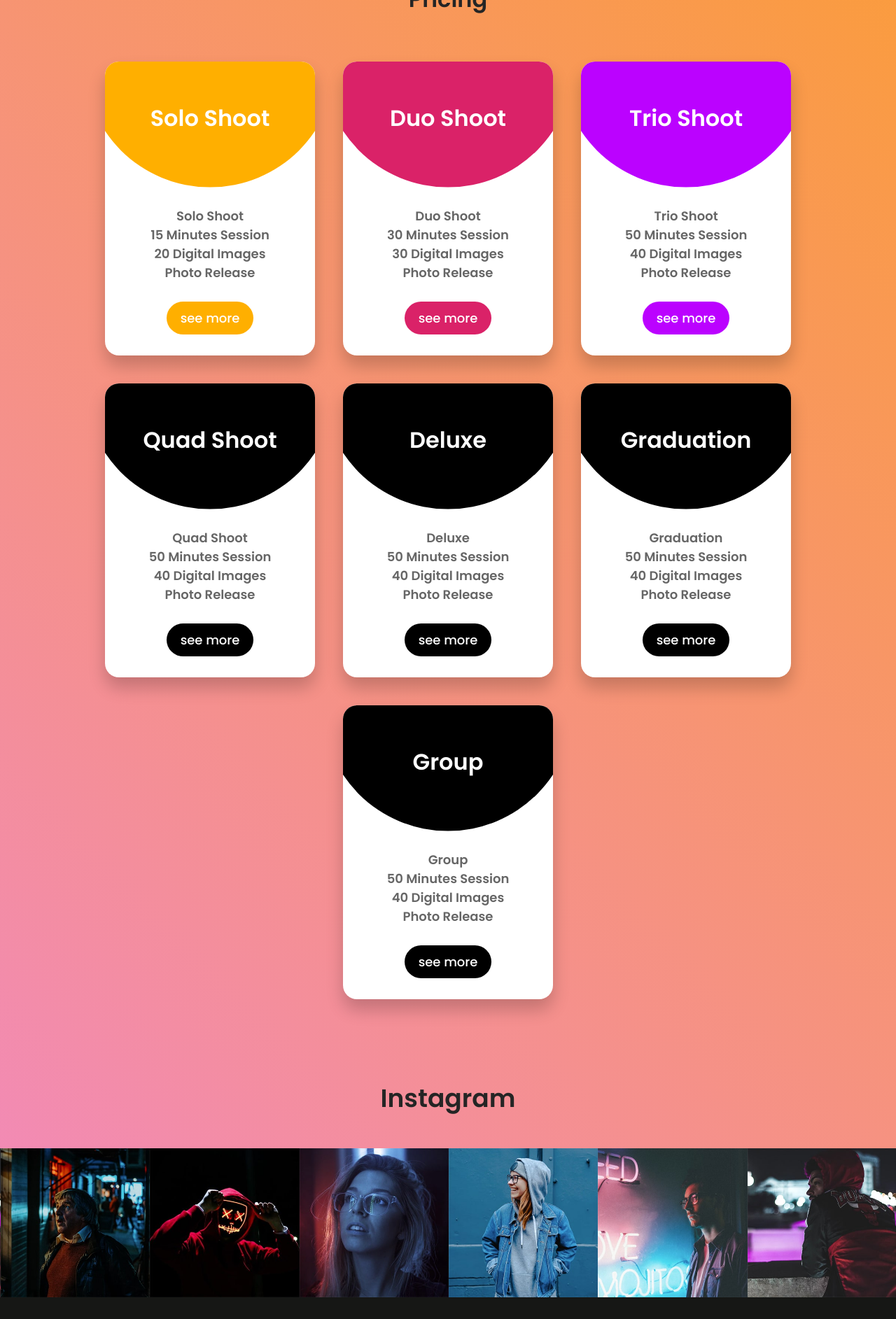
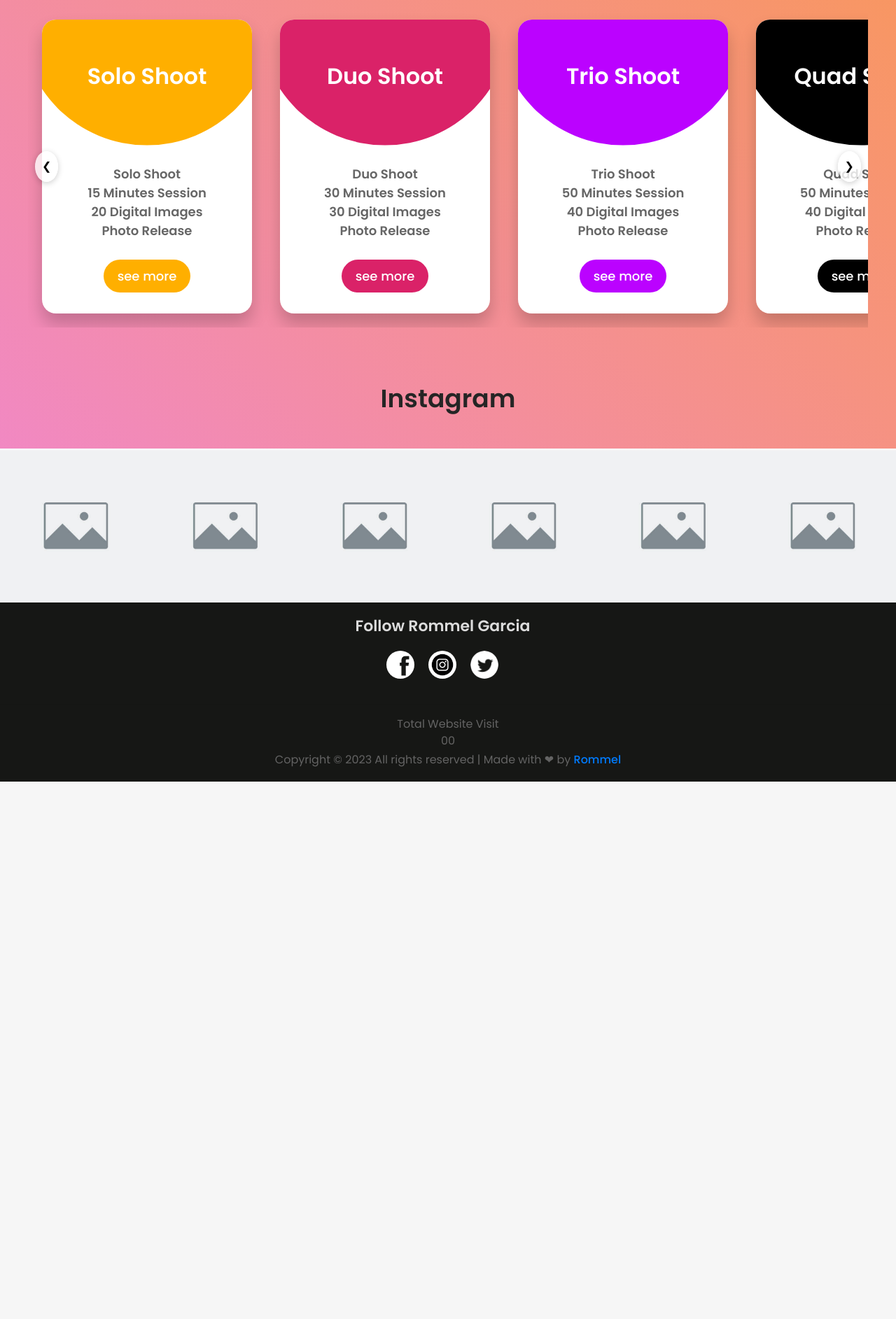
Before and after one commit to AsKm3wHy/Rommel_Garcia, a PHP site: page / in a window 1280 px wide. Shown: the part 2380-4265 px from the top of the page at 70% size. After the commit the page ends 3497 px from the top, so only its background shows below. Run offline with PHP 8.4, Linux system fonts and the light colour scheme; some libraries are stand-ins or nearby versions; some web fonts are replaced.

Commit message:
remove pic

```diff
--- a/about.php
+++ b/about.php
@@ -73,7 +73,7 @@
                     <nav class="classy-navbar justify-content-between" id="lxNav">
 
                         <a class="nav-brand" href="index.php">
-                            <h1>Lx Gallery</h1>
+                            <h1>Rommel</h1>
                         </a>
 
                         <div class="classy-navbar-toggler">
@@ -89,6 +89,7 @@
                             <div class="classynav">
                                 <ul id="nav">
                                     <li><a href="index.php">Home</a></li>
+                                    <li><a href="#">Appointment</a></li>
                                     <li class="active"><a href="about.php">About</a></li>
                                     <li><a href="gallery.php">Gallery</a></li>
                                     <li><a href="blog.php">Blog</a></li>
--- a/blog.php
+++ b/blog.php
@@ -72,7 +72,7 @@
                     <nav class="classy-navbar justify-content-between" id="lxNav">
 
                         <a class="nav-brand" href="index.php">
-                            <h1>Lx Gallery </h1>
+                            <h1>Rommel</h1>
                         </a>
 
                         <div class="classy-navbar-toggler">
@@ -88,6 +88,7 @@
                             <div class="classynav">
                                 <ul id="nav">
                                     <li><a href="index.php">Home</a></li>
+                                    <li><a href="#">Appointment</a></li>
                                     <li><a href="about.php">About</a></li>
                                     <li><a href="gallery.php">Gallery</a></li>
                                     <li class="active"><a href="blog.php">Blog</a></li>
--- a/gallery.php
+++ b/gallery.php
@@ -73,7 +73,7 @@
                     <nav class="classy-navbar justify-content-between" id="lxNav">
 
                         <a class="nav-brand" href="index.php" data-aos="fade-right" data-aos-duration="3000">
-                            <h1 class="home-logo">Lx Gallery</h1>
+                            <h1 class="home-logo">Rommel</h1>
                         </a>
 
                         <div class="classy-navbar-toggler">
@@ -89,6 +89,7 @@
                             <div class="classynav" data-aos="fade-left" data-aos-duration="3000">
                                 <ul id="nav">
                                     <li><a href="index.php">Home</a></li>
+                                    <li><a href="#">Appointment</a></li>
                                     <li><a href="about.php">About</a></li>
                                     <li class="active"><a href="gallery.php">Gallery</a></li>
                                     <li><a href="blog.php">Blog</a></li>
--- a/index.php
+++ b/index.php
@@ -94,22 +94,22 @@
     </header>
     <ul id="social-sidebar" data-aos="fade-right" data-aos-duration="3000" style="z-index: 200">
         <li>
-            <a class="entypo-telegrem" href="https://t.me/LxChatGroup" target="_blank"><span>Telegram</span></a>
+            <a class="entypo-facebook" href="#" target="_blank"><span>Facebook</span></a>
         </li>
-        <li>
+        <!-- <li>
             <a class="entypo-github" href="https://github.com/0AIB" target="_blank"><span>Github</span></a>
         </li>
         <li>
             <a class="entypo-gplus" href="https://www.quora.com/profile/Lx0980" target="_blank"><span>Google+</span></a>
-        </li>
+        </li> -->
         <li>
             <a class="entypo-instagrem" href="https://www.instagram.com/lx_0980"
                 target="_blank"><span>Instagram</span></a>
         </li>
-        <li>
+        <!-- <li>
             <a class="entypo-linkedin" href="https://www.linkedin.com/in/lx-rn-1310b0256"
                 target="_blank"><span>LinkedIn</span></a>
-        </li>
+        </li> -->
         <li>
             <a class="entypo-twitter" href="https://twitter.com/Lx0980" target="_blank"><span>Twitter</span></a>
         </li>
@@ -305,7 +305,8 @@
         <div class="container" data-aos="zoom-in-up" data-aos-duration="3000">
             <h2>Pricing</h2>
         </div>
-        <div class="container">
+        <div class="slider-container">
+            <div class="slider">
                 <div class="card">
                     <div class="circle">
                         <h3>Solo Shoot</h3>
@@ -313,7 +314,7 @@
                     <div class="content">
                         <div class="features">
                             <div>Solo Shoot</div>
-                        <div>15 Minutes Session </div>
+                            <div>15 Minutes Session</div>
                             <div>20 Digital Images</div>
                             <div>Photo Release</div>
                         </div>
@@ -328,7 +329,7 @@
                     <div class="content">
                         <div class="features">
                             <div>Duo Shoot</div>
-                        <div>30 Minutes Session </div>
+                            <div>30 Minutes Session</div>
                             <div>30 Digital Images</div>
                             <div>Photo Release</div>
                         </div>
@@ -343,7 +344,7 @@
                     <div class="content">
                         <div class="features">
                             <div>Trio Shoot</div>
-                        <div>50 Minutes Session </div>
+                            <div>50 Minutes Session</div>
                             <div>40 Digital Images</div>
                             <div>Photo Release</div>
                         </div>
@@ -358,7 +359,7 @@
                     <div class="content">
                         <div class="features">
                             <div>Quad Shoot</div>
-                        <div>50 Minutes Session </div>
+                            <div>50 Minutes Session</div>
                             <div>40 Digital Images</div>
                             <div>Photo Release</div>
                         </div>
@@ -373,7 +374,7 @@
                     <div class="content">
                         <div class="features">
                             <div>Deluxe</div>
-                        <div>50 Minutes Session </div>
+                            <div>50 Minutes Session</div>
                             <div>40 Digital Images</div>
                             <div>Photo Release</div>
                         </div>
@@ -388,7 +389,7 @@
                     <div class="content">
                         <div class="features">
                             <div>Graduation</div>
-                        <div>50 Minutes Session </div>
+                            <div>50 Minutes Session</div>
                             <div>40 Digital Images</div>
                             <div>Photo Release</div>
                         </div>
@@ -403,16 +404,19 @@
                     <div class="content">
                         <div class="features">
                             <div>Group</div>
-                        <div>50 Minutes Session </div>
+                            <div>50 Minutes Session</div>
                             <div>40 Digital Images</div>
                             <div>Photo Release</div>
                         </div>
                         <a href="#">see more</a>
                     </div>
                 </div>
-
+            </div>
+            <button id="prev" class="slider-button" onclick="slide(-1)">&#10094;</button>
+            <button id="next" class="slider-button" onclick="slide(1)">&#10095;</button>
         </div>
     </section>
+
 
     <section class="follow-area clearfix" data-aos="fade-right" data-aos-duration="3000">
         <div class="container">
@@ -430,7 +434,7 @@
         <div class="instragram-feed-area owl-carousel">
 
             <div class="single-instagram-item">
-                <img src="img/bg-img/x11.jpg.pagespeed.ic.EUL6KdRKnX.jpg" alt="">
+                <img src="img/indexImage/empty.png" alt="">
                 <div class="instagram-hover-content text-center d-flex align-items-center justify-content-center">
                     <a href="#" style="font-size: 18px;">
                         <i class="fa fa-instagram" aria-hidden="true"></i>
@@ -440,7 +444,7 @@
             </div>
 
             <div class="single-instagram-item">
-                <img src="img/bg-img/x12.jpg.pagespeed.ic.KtvCPGmp2L.jpg" alt="">
+                <img src="img/indexImage/empty.png" alt="">
                 <div class="instagram-hover-content text-center d-flex align-items-center justify-content-center">
                     <a href="#" style="font-size: 18px;">
                         <i class="fa fa-instagram" aria-hidden="true"></i>
@@ -450,7 +454,7 @@
             </div>
 
             <div class="single-instagram-item">
-                <img src="img/bg-img/13.jpg" alt="">
+                <img src="img/indexImage/empty.png" alt="">
                 <div class="instagram-hover-content text-center d-flex align-items-center justify-content-center">
                     <a href="#" style="font-size: 18px;">
                         <i class="fa fa-instagram" aria-hidden="true"></i>
@@ -461,7 +465,7 @@
             </div>
 
             <div class="single-instagram-item">
-                <img src="img/bg-img/14.jpg" alt="">
+                <img src="img/indexImage/empty.png" alt="">
                 <div class="instagram-hover-content text-center d-flex align-items-center justify-content-center">
                     <a href="#" style="font-size: 18px;">
                         <i class="fa fa-instagram" aria-hidden="true"></i>
@@ -471,7 +475,7 @@
             </div>
 
             <div class="single-instagram-item">
-                <img src="img/bg-img/15.jpg" alt="">
+                <img src="img/indexImage/empty.png" alt="">
                 <div class="instagram-hover-content text-center d-flex align-items-center justify-content-center">
                     <a href="#" style="font-size: 18px;">
                         <i class="fa fa-instagram" aria-hidden="true"></i>
@@ -481,7 +485,7 @@
             </div>
 
             <div class="single-instagram-item">
-                <img src="img/bg-img/16.jpg" alt="">
+                <img src="img/indexImage/empty.png" alt="">
                 <div class="instagram-hover-content text-center d-flex align-items-center justify-content-center">
                     <a href="#" style="font-size: 18px;">
                         <i class="fa fa-instagram" aria-hidden="true"></i>
@@ -495,7 +499,7 @@
     <footer>
         <div class="wrapper" data-aos="fade-up" data-aos-duration="3000">
             <div class="containerUp">
-                <div class="connect">
+                <!-- <div class="connect">
                     <div>
                         <h2>Stay up to date on the latest from Lx Gallery</h2>
                     </div>
@@ -505,20 +509,16 @@
                             <button>Subscribe</button>
                         </form>
                     </div>
-                </div>
+                </div> -->
                 <div class="social-info">
-                    <h2>Follow LX GALLERY</h2>
+                    <h2>Follow Rommel Garcia</h2>
                     <div class="icons">
 
-                        <a href="https://www.linkedin.com/in/lx-rn-1310b0256/" target="_blank"><img
-                                src="./img/footer-icons/pinpng.com-linkedin-png-533635.png"></a>
-                        <a href="https://www.instagram.com/lx_0980" target="_blank"><img
-                                src="./img/footer-icons/insta.jpg"></a>
-                        <a href="https://in.pinterest.com/Lx0980/" target="_blank"><img
-                                src="./img/footer-icons/pinterest-new.png"></a>
-                        <a href="https://www.quora.com/profile/Lx0980" target="_blank"><img
-                                src="./img/footer-icons/quora.png"></a>
-                        <a href="https://github.com/0AIB" target="_blank"><img src="./img/footer-icons/gtihub.png"></a>
+                        <a href="#" target="_blank"><img src="./img/footer-icons/facebook.png"></a>
+                        <a href="#" target="_blank"><img src="./img/footer-icons/insta.jpg"></a>
+                        <a href="#" target="_blank"><img src="./img/footer-icons/twitter-4-48.png"></a>
+                        <!-- <a href="#" target="_blank"><img src="./img/footer-icons/quora.png"></a>
+                        <a href="#" target="_blank"><img src="./img/footer-icons/gtihub.png"></a> -->
 
                     </div>
                 </div>
@@ -532,7 +532,7 @@
                     <div class="count" style="color: #636363;">00</div>
                 </div>
                 <p>Copyright © 2023 All rights reserved | Made with <span class="heart">❤</span> by <a
-                        href="https://www.instagram.com/lx_0980" target="_blank"> Lx</a></p>
+                        href="https://www.instagram.com/lx_0980" target="_blank"> Rommel</a></p>
             </div>
         </div>
         </div>
@@ -584,6 +584,28 @@
 <script>
 AOS.init();
 </script>
+<script>
+let currentIndex = 0;
+
+function slide(direction) {
+    const cards = document.querySelectorAll('.card');
+    const totalCards = cards.length;
+    const cardWidth = 300 + 40; // card width + margin (20px left and right)
+
+
+    currentIndex += direction;
+
+
+    if (currentIndex < 0) {
+        currentIndex = totalCards - 1;
+    } else if (currentIndex >= totalCards) {
+        currentIndex = 0;
+    }
+
+    const slider = document.querySelector('.slider');
+    slider.style.transform = `translateX(-${currentIndex * cardWidth}px)`;
+}
+</script>
 </body>
 
 
--- a/style.css
+++ b/style.css
@@ -2567,8 +2567,7 @@ footer {
   color: #afb4bf;
 }
 
-/*Pricing Section CSS*/
-
+/* Pricing Section CSS */
 .pricing {
   padding: 5em 0;
 }
@@ -2577,17 +2576,20 @@ footer {
   text-align: center;
 }
 
-.pricing .container {
-  position: relative;
-  width: 1150px;
-  padding: 20px;
+.slider-container {
+  position: relative;
+  width: 100%;
+  overflow: hidden;
+  max-width: 75rem;
+  margin: 0 auto;
+}
+
+.slider {
   display: flex;
-  justify-content: center;
-  align-items: center;
-  flex-wrap: wrap;
-}
-
-.pricing .container .card {
+  transition: transform 0.5s ease;
+}
+
+.card {
   position: relative;
   width: 300px;
   height: 420px;
@@ -2596,14 +2598,14 @@ footer {
   border-radius: 20px;
   overflow: hidden;
   box-shadow: 0 15px 25px rgba(0, 0, 0, 0.2);
-  transition: 0.5s;
-}
-
-.pricing .container .card:hover {
-  transform: scale(1.1);
-}
-
-.pricing .container .card .circle {
+  flex-shrink: 0; /* Prevent cards from shrinking */
+}
+
+.card:hover {
+  transform: scale(1.05);
+}
+
+.circle {
   position: absolute;
   width: 100%;
   height: 100%;
@@ -2612,13 +2614,13 @@ footer {
   text-align: center;
 }
 
-.pricing .container .card .circle h3 {
+.circle h3 {
   color: #fff;
   font-size: 2em;
   padding: 60px 0;
 }
 
-.pricing .container .card .content {
+.content {
   position: absolute;
   width: 100%;
   bottom: 10px;
@@ -2628,12 +2630,12 @@ footer {
   font-weight: 600;
 }
 
-.pricing .container .card .content .features {
+.features {
   color: #666;
   margin-bottom: 8px;
 }
 
-.pricing .container .card .content a {
+.content a {
   position: relative;
   display: inline-block;
   padding: 10px 20px;
@@ -2644,19 +2646,40 @@ footer {
   margin-top: 20px;
 }
 
-.pricing .container .card:nth-child(1) .circle,
-.pricing .container .card:nth-child(1) .content a {
+.card:nth-child(1) .circle,
+.card:nth-child(1) .content a {
   background: #ffaf00;
 }
 
-.pricing .container .card:nth-child(2) .circle,
-.pricing .container .card:nth-child(2) .content a {
+.card:nth-child(2) .circle,
+.card:nth-child(2) .content a {
   background: #da2268;
 }
 
-.pricing .container .card:nth-child(3) .circle,
-.pricing .container .card:nth-child(3) .content a {
+.card:nth-child(3) .circle,
+.card:nth-child(3) .content a {
   background: #bb02ff;
+}
+
+/* Positioning for buttons */
+.slider-button {
+  position: absolute;
+  top: 50%;
+  transform: translateY(-50%);
+  background: rgba(255, 255, 255, 0.8);
+  border: none;
+  border-radius: 50%;
+  padding: 10px;
+  cursor: pointer;
+  box-shadow: 0 2px 8px rgba(0, 0, 0, 0.2);
+}
+
+#prev {
+  left: 10px;
+}
+
+#next {
+  right: 10px;
 }
 
 /* moving body background   */
```
Also changed, not shown: contact.php (+10 -5 lines). Lines whose indentation alone changed are shown as unchanged.
